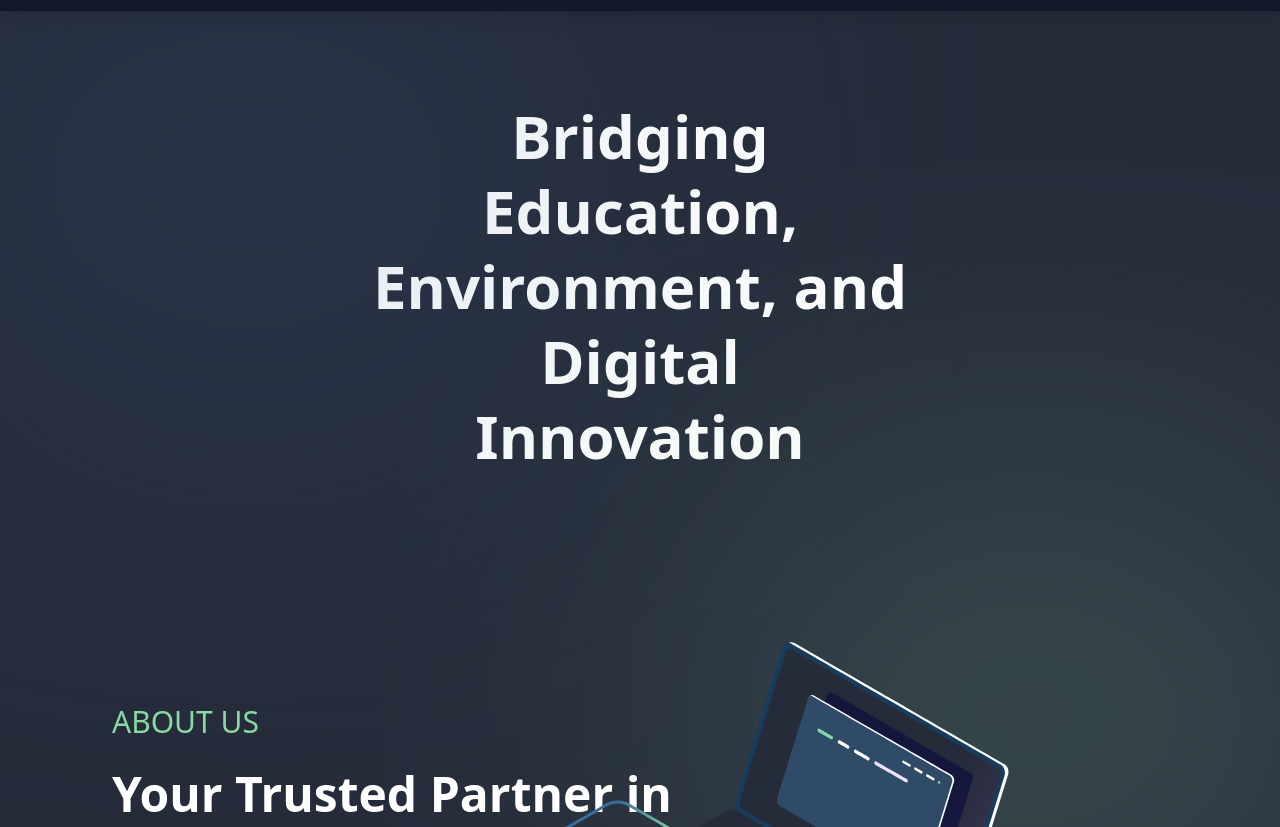
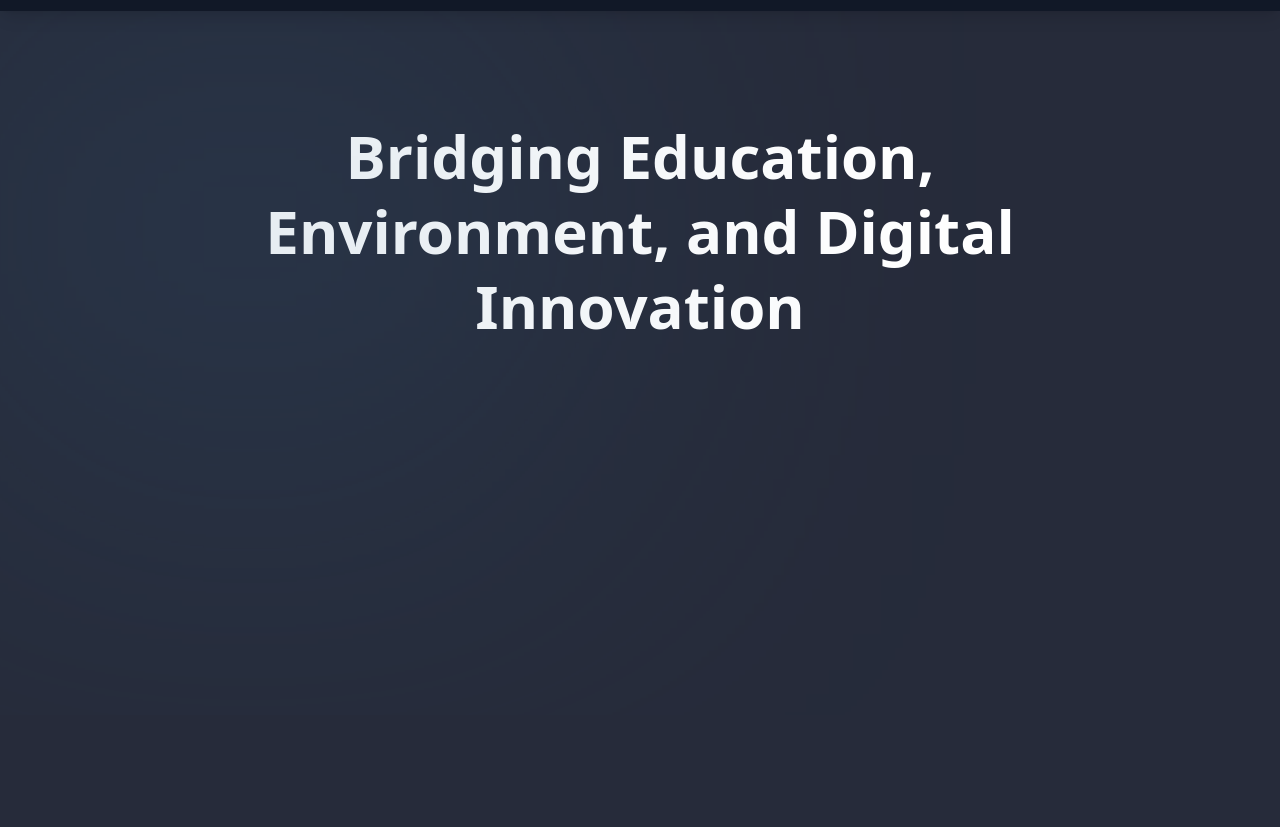
Before and after one commit to Vahe9955/arintellect.am, a website built with Vite: page src/index.html in a window 1280 px wide. Shown: the part 85-912 px from the top of the page. After the commit the page ends 800 px from the top, so only its background shows below. Built offline with nearby package versions, Linux system fonts and the light colour scheme; a web font is replaced by a local one.

Commit message:
fixed bugs on  section 1 for responsiive design

```diff
--- a/src/index.html
+++ b/src/index.html
@@ -27,7 +27,7 @@
   </head>
   <body class="bg-262B3A">
     <nav
-      class="fixed top-0 left-0 w-full h-24 shadow-lg flex items-center    bg-gray-900 text-white justify-between z-10 header"
+      class="fixed top-0 left-0 w-full h-24 shadow-lg flex items-center bg-gray-900 text-white justify-between z-10 header"
     >
       <div class="flex justify-between items-center">
         <span class="text-2xl font-[Poppins] flex pl-20 cursor-pointer">
@@ -43,7 +43,8 @@
           <ion-icon name="menu-outline" onclick="Menu(this)"></ion-icon>
         </span>
       </div>
-      <ul id="ul"
+      <ul
+        id="ul"
         class="ul lg:bg-262B3A gap-8 flex-auto justify-center lg:flex lg:items-center z-[-1] lg:z-auto lg:static absolute bg-gray-900 w-full left-0 lg:w-auto lg:py-0 py-4 lg:pl-0 pl-7 lg:opacity-100 opacity-0 top-[-400] transition-all ease-in duration-500"
       >
         <li class="mx-4 my-6 lg:my-0">
@@ -51,7 +52,8 @@
             href="#about-link"
             class="text-white hover:text-cyan-500 duration-500 font-sans header-link"
             onclick="scrollToSection()"
-            >About</a>
+            >About</a
+          >
         </li>
         <li class="mx-4 my-6 lg:my-0">
           <a
@@ -83,14 +85,14 @@
               onclick="scrollToSection()"
               class="right-align left-40 li mr-6 p-10 contactusbutton mx-4 w-36 h-14 hover:bg-cyan-500 py-4 text-white font-medium cursor-pointer font-sans"
             >
-              <a href="#contactus-link" class="header-link" > Contact Us</a>
+              <a href="#contactus-link" class="header-link"> Contact Us</a>
             </button>
           </div>
         </li>
       </ul>
     </nav>
 
-    <section  class="section1 h-4/5">
+    <section class="section1 h-4/5">
       <div
         class="ellips22"
         style="
@@ -103,15 +105,17 @@
           filter: blur(208px);
         "
       ></div>
+      <div class="justify-center flex w-full 2xl:text-lg p-3 mt-48">
         <p
-              class="font-semibold text-6xl leading-tight text-center  firts-text text-white mx-auto p-10 w-1/2 mt-36 font-sans"
+          class="font-semibold sm:text-3xl md:text-6xl leading-tight text-center text-white font-sans"
         >
           Bridging Education,<br />
           Environment, and Digital<br />
           Innovation
         </p>
+      </div>
     </section>
-          <section id="about-link" class="section2"  style="height:520px;">
+    <!-- <section id="about-link" class="section2"  style="height:520px;">
             <div style="position: relative">
               <div
                 class="ellips22"
@@ -307,7 +311,7 @@
       <div class="text-white font-sans text-center mt-24">
           &copy;2023 ArIntellect. All Rights Reserved
       </div>
-      </section>
+      </section> -->
   </body>
 </html>
 
@@ -330,26 +334,25 @@
     }
   }
 
+  var links = document.getElementsByClassName("header-link");
 
-
-
-  var links = document.getElementsByClassName('header-link');
-
-Array.from(links).forEach(function(link) {
-  link.addEventListener('click', function(event) {
+  Array.from(links).forEach(function (link) {
+    link.addEventListener("click", function (event) {
       event.preventDefault();
 
-    var section = document.getElementById(this.getAttribute('href').substring(1));
+      var section = document.getElementById(
+        this.getAttribute("href").substring(1)
+      );
 
       if (section) {
-      var ul = document.getElementById('ul')
-      ul.style.display = 'none'
+        var ul = document.getElementById("ul");
+        ul.style.display = "none";
         var marginTop = 120; // Margin top value in pixels
         var scrollPosition = section.offsetTop - marginTop;
 
         window.scrollTo({
           top: scrollPosition,
-        behavior: 'smooth'
+          behavior: "smooth",
         });
       }
     });
@@ -370,7 +373,6 @@ Array.from(links).forEach(function(link) {
     border-radius: 6px;
   }
 
-
   @media (max-width: 1023px) {
     .ul {
       height: 2328px;
```
Lines whose indentation alone changed are shown as unchanged.
